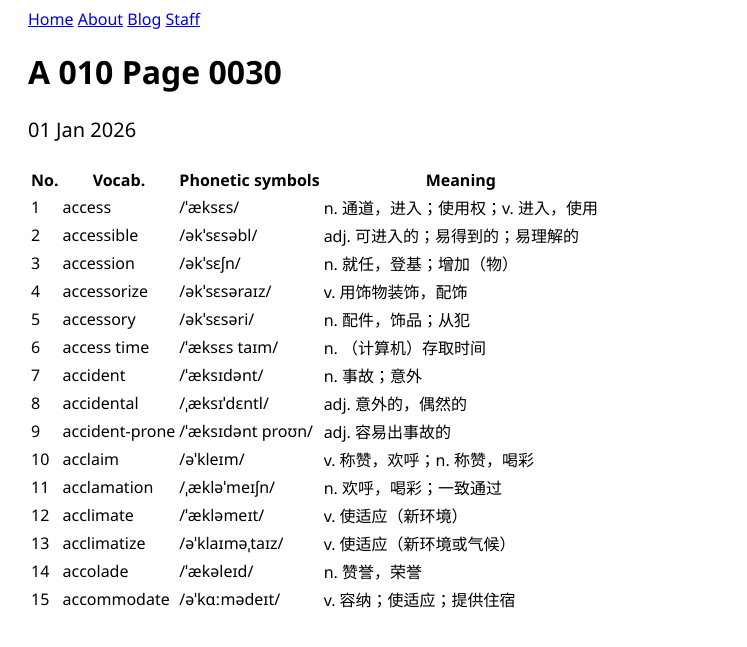
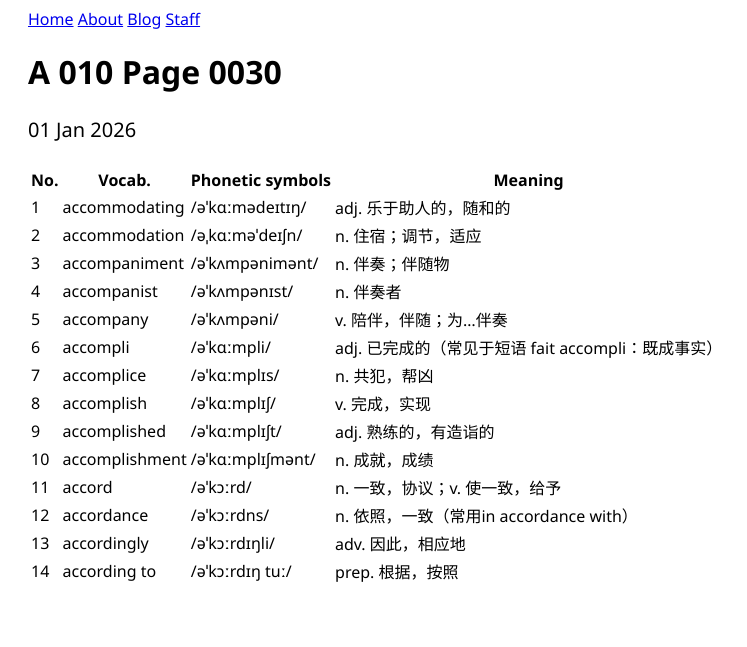
Before and after one commit to LTPHub/LTPHub.github.io, a Jekyll site: the page built from _posts/2026-01-01-A-010-Page 0030.md, in a window 1280 px wide. Shown: the top 647 px of the page, without its empty margins (0-747 px from the left). Built offline with Jekyll 4.4.1, drawn with Linux system fonts in a browser that asks for light colours.

Commit message:
Add files via upload

```diff
--- a/_posts/2026-01-01-A-010-Page 0030.md
+++ b/_posts/2026-01-01-A-010-Page 0030.md
@@ -4,18 +4,17 @@ author: Frenzied Flame
 ---
 | No. | Vocab. | Phonetic symbols | Meaning |
 | ---- | -------------- | ---- | ---- |
-| 1 | access | /ˈæksɛs/ | n. 通道，进入；使用权；v. 进入，使用 |
-| 2 | accessible | /əkˈsɛsəbl/ | adj. 可进入的；易得到的；易理解的 |
-| 3 | accession | /əkˈsɛʃn/ | n. 就任，登基；增加（物） |
-| 4 | accessorize | /əkˈsɛsəraɪz/ | v. 用饰物装饰，配饰 |
-| 5 | accessory | /əkˈsɛsəri/ | n. 配件，饰品；从犯 |
-| 6 | access time | /ˈæksɛs taɪm/ | n. （计算机）存取时间 |
-| 7 | accident | /ˈæksɪdənt/ | n. 事故；意外 |
-| 8 | accidental | /ˌæksɪˈdɛntl/ | adj. 意外的，偶然的 |
-| 9 | accident-prone | /ˈæksɪdənt proʊn/ | adj. 容易出事故的 |
-| 10 | acclaim | /əˈkleɪm/ | v. 称赞，欢呼；n. 称赞，喝彩 |
-| 11 | acclamation | /ˌækləˈmeɪʃn/ | n. 欢呼，喝彩；一致通过 |
-| 12 | acclimate | /ˈækləmeɪt/ | v. 使适应（新环境） |
-| 13 | acclimatize | /əˈklaɪməˌtaɪz/ | v. 使适应（新环境或气候） |
-| 14 | accolade | /ˈækəleɪd/ | n. 赞誉，荣誉 |
-| 15 | accommodate | /əˈkɑːmədeɪt/ | v. 容纳；使适应；提供住宿 |
+| 1 | accommodating | /əˈkɑːmədeɪtɪŋ/ | adj. 乐于助人的，随和的 |
+| 2 | accommodation | /əˌkɑːməˈdeɪʃn/ | n. 住宿；调节，适应 |
+| 3 | accompaniment | /əˈkʌmpənimənt/ | n. 伴奏；伴随物 |
+| 4 | accompanist | /əˈkʌmpənɪst/ | n. 伴奏者 |
+| 5 | accompany | /əˈkʌmpəni/ | v. 陪伴，伴随；为…伴奏 |
+| 6 | accompli | /əˈkɑːmpli/ | adj. 已完成的（常见于短语 fait accompli：既成事实） |
+| 7 | accomplice | /əˈkɑːmplɪs/ | n. 共犯，帮凶 |
+| 8 | accomplish | /əˈkɑːmplɪʃ/ | v. 完成，实现 |
+| 9 | accomplished | /əˈkɑːmplɪʃt/ | adj. 熟练的，有造诣的 |
+| 10 | accomplishment | /əˈkɑːmplɪʃmənt/ | n. 成就，成绩 |
+| 11 | accord | /əˈkɔːrd/ | n. 一致，协议；v. 使一致，给予 |
+| 12 | accordance | /əˈkɔːrdns/ | n. 依照，一致（常用in accordance with） |
+| 13 | accordingly | /əˈkɔːrdɪŋli/ | adv. 因此，相应地 |
+| 14 | according to | /əˈkɔːrdɪŋ tuː/ | prep. 根据，按照 |
```
